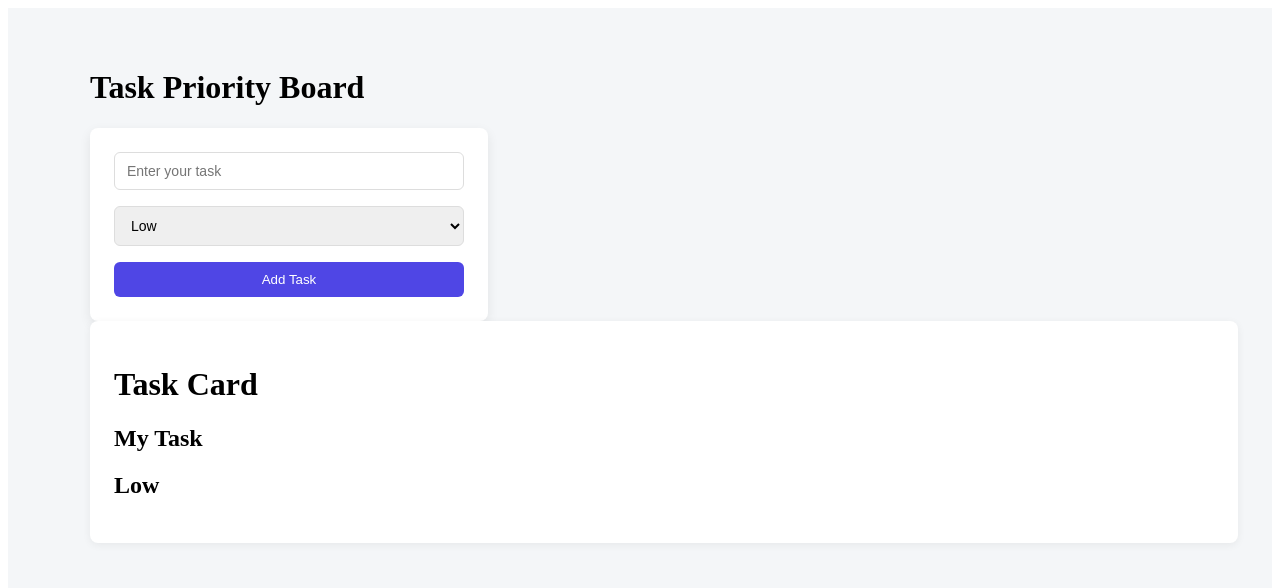
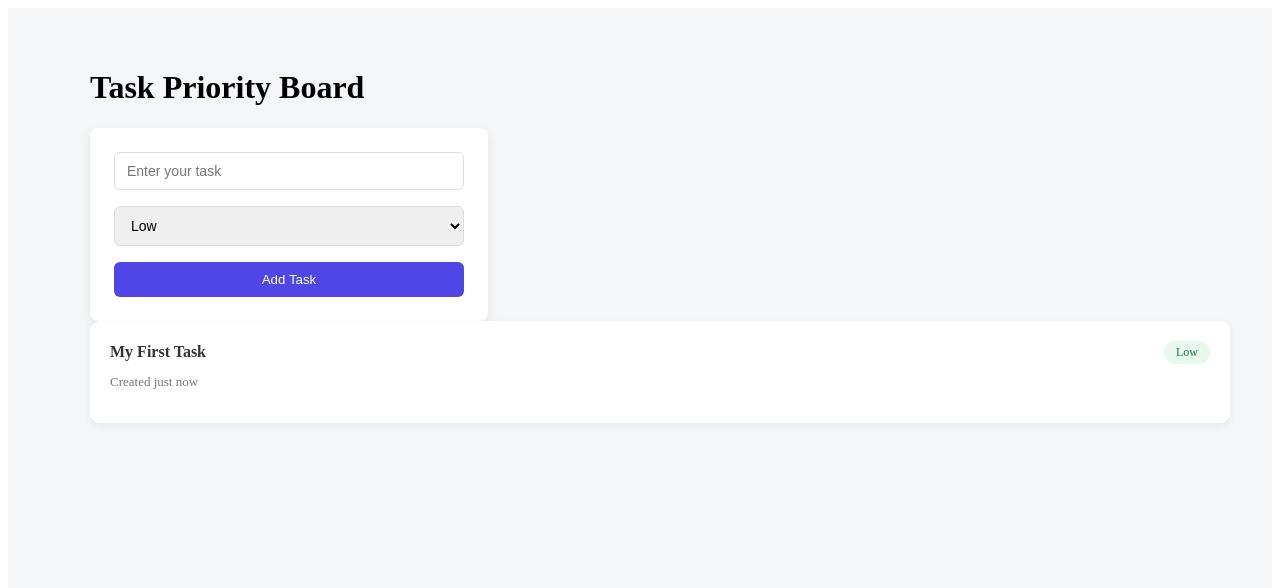
Before and after one commit to muskan-chouhan/react, a React (Vite) app in the folder 39-project-task-board/: page / in a window 1280 px wide. Shown: the top 588 px of the page. Built offline with nearby package versions, Linux system fonts and the light colour scheme.

Commit message:
add desgin in showcards

```diff
--- a/39-project-task-board/src/ShowTaskCard.jsx
+++ b/39-project-task-board/src/ShowTaskCard.jsx
@@ -1,19 +1,58 @@
-import styled from 'styled-components'
-    const Container = styled.div`
-      width: 100%;
-      padding: 24px;
-      border-radius: 8px;
-      background: white;
-      box-shadow: 0 2px 8px rgba(0, 0, 0, 0.06);
-    `
+import styled from "styled-components";
+
+const TaskCard = styled.div`
+  width: 100%;
+  padding: 20px;
+  border-radius: 10px;
+  background: white;
+  box-shadow: 0 3px 10px rgba(0, 0, 0, 0.06);
+  transition: 0.2s ease;
+
+  &:hover {
+    transform: translateY(-3px);
+    box-shadow: 0 6px 16px rgba(0, 0, 0, 0.08);
+  }
+`;
+
+const CardHeader = styled.div`
+  display: flex;
+  justify-content: space-between;
+  align-items: center;
+`;
+
+const Title = styled.h3`
+  font-size: 16px;
+  font-weight: 600;
+  margin: 0;
+  color: #333;
+`;
+
+const PriorityBadge = styled.span`
+  padding: 4px 12px;
+  font-size: 12px;
+  font-weight: 500;
+  border-radius: 20px;
+  background: #e6f9ec;
+  color: #1b7a3c;
+`;
+
+const Meta = styled.p`
+  font-size: 13px;
+  color: #777;
+  margin-top: 10px;
+`;
+
 const ShowCard = () => {
-    return (
-            <Container>
-                <h1>Task Card</h1>
-                <h2>My Task</h2>
-                <h2>Low</h2><span></span>
-            </Container>
+  return (
+    <TaskCard>
+      <CardHeader>
+        <Title>My First Task</Title>
+        <PriorityBadge>Low</PriorityBadge>
+      </CardHeader>
 
-    )
-}
+      <Meta>Created just now</Meta>
+    </TaskCard>
+  );
+};
+
 export default ShowCard;
```
